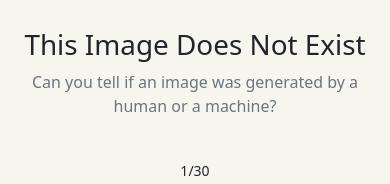
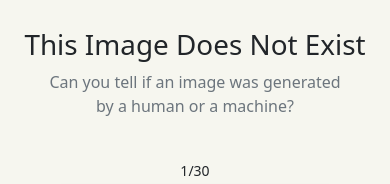
Before and after one commit to saharmor/tide, a React (Create React App) app: page / in a window 390 px wide. Shown: the top 184 px of the page. Built offline with nearby package versions, Linux system fonts and the light colour scheme.

Commit message:
title responsive design

```diff
--- a/src/App.js
+++ b/src/App.js
@@ -43,8 +43,8 @@ const App = () => {
     return (currImgIdx + 1) % Constants.imagesPerBatch === 0
   }
 
-  function getNextImageIndex(){
-      return currImgIdx + 1
+  function getNextImageIndex() {
+    return currImgIdx + 1
   }
 
   function changeImage() {
@@ -150,8 +150,8 @@ const App = () => {
       <Row className="pt-4">
         <Col className="text-center"><span className="fs-1">This Image Does Not Exist</span></Col>
       </Row>
-      <Row className="pt-1 pb-3">
-        <Col className="text-center"><span className="fs-6 text-secondary">Can you tell if an image was generated by a human or a machine?</span></Col>
+      <Row className="pt-1 pb-3 justify-content-center">
+        <Col lg={5} md={6} sm={6} xs={10}><span className="fs-6 text-secondary">Can you tell if an image was generated by a human or a machine?</span></Col>
       </Row>
 
       {isBetweenStates() && <Row className="justify-content-center text-center">
```
